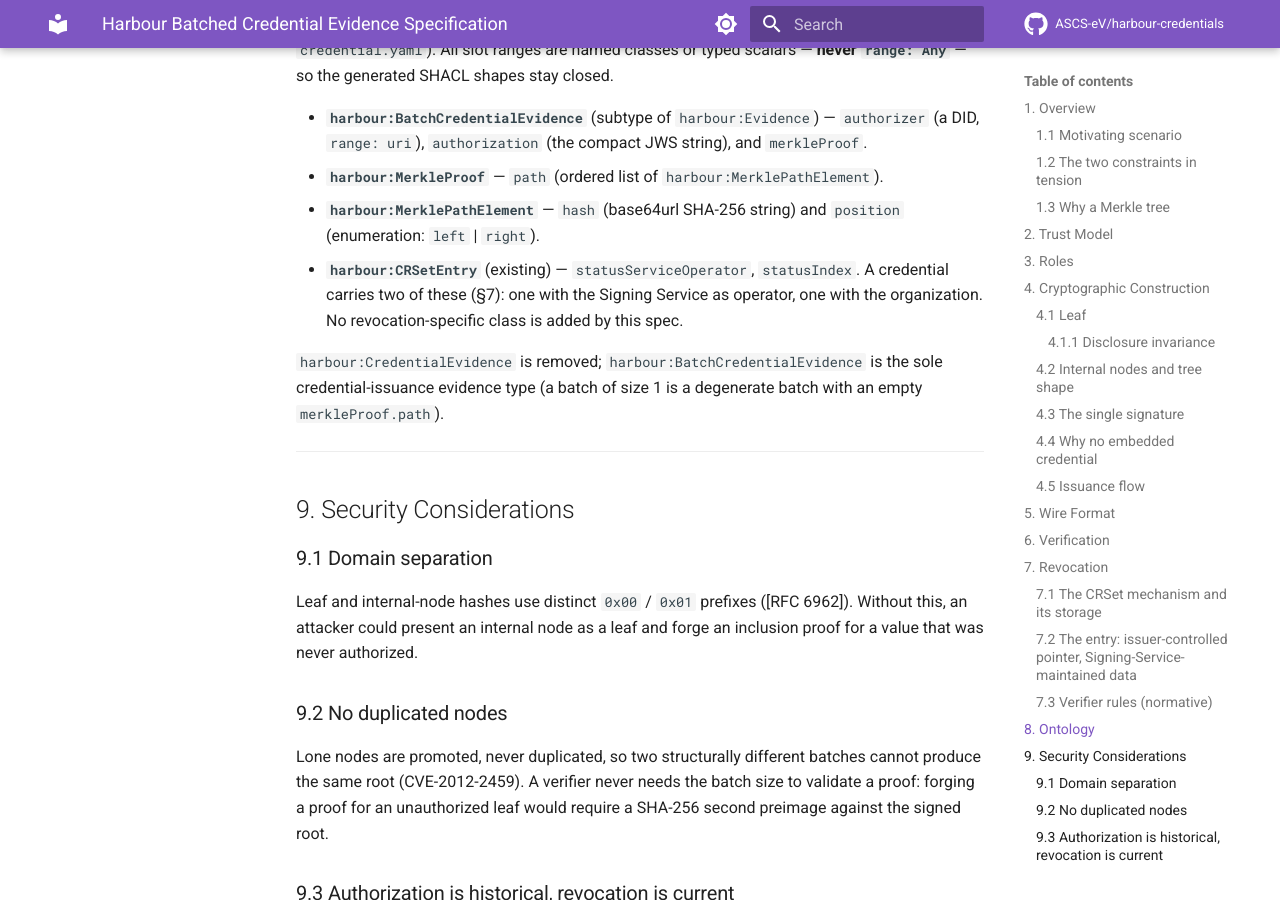
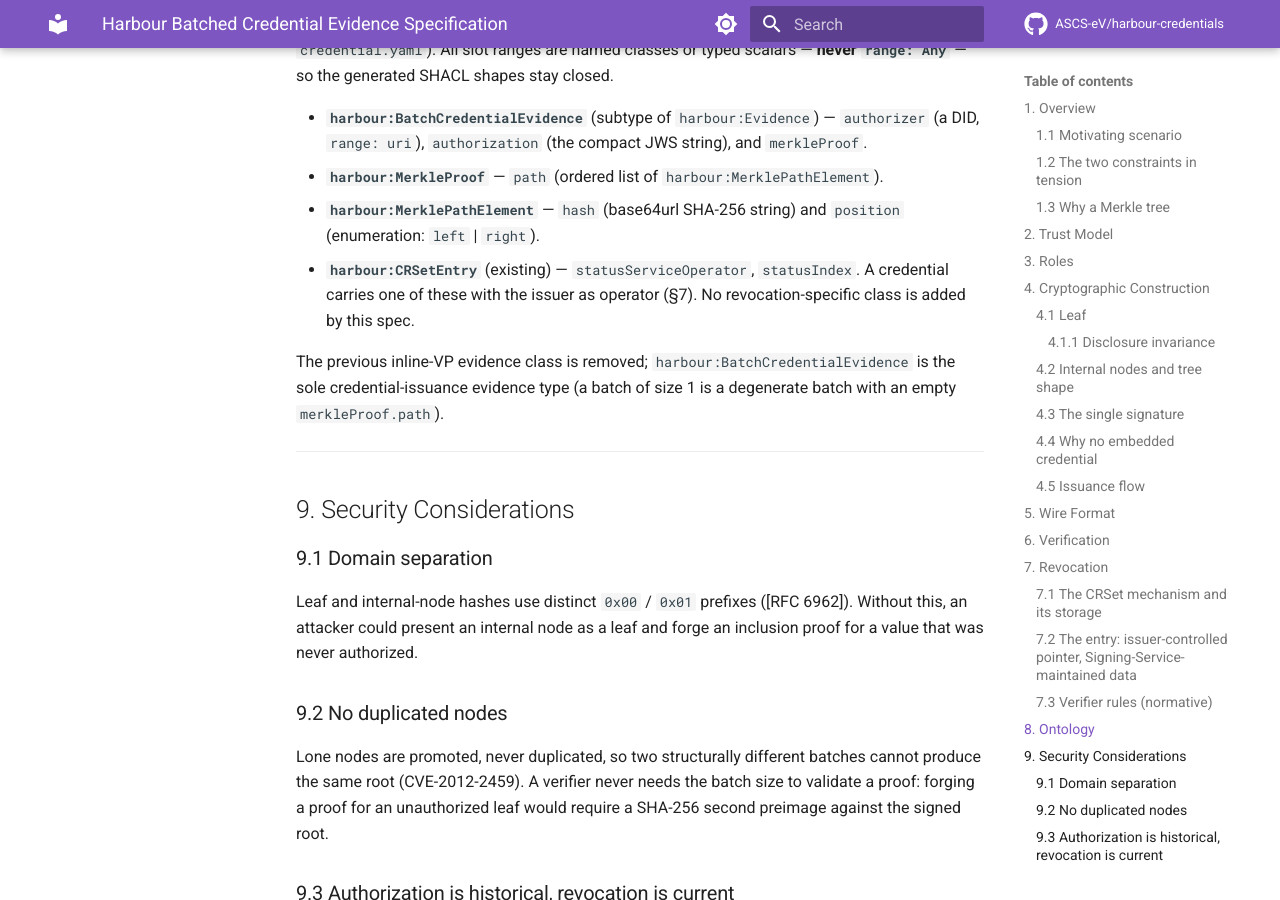
Before and after one commit to reachhaven/harbour-credentials, an MkDocs documentation site: the page built from docs/specs/batched-credential-evidence.md, in a window 1280 px wide and 900 px high, scrolled down 9645 px. Built offline with MkDocs 1.6.1 and Material for MkDocs 9.7.7, drawn with Linux system fonts in a browser that asks for light colours; comment, search, counter and statistics services are not loaded.

Commit message:
ci: guard against stale evidence-class references; fix interop yarn probe
- New `make lint` step greps docs/, examples/, linkml/ and the root
  instruction files for removed evidence-class IRIs and fails on any
  hit. Scoped to documentation and schema (library code deliberately
  keeps historical aliases in DELEGATED_EVIDENCE_TYPES). On its first
  run it caught two live bugs: a wrong wire IRI
  (harbour:DelegatedSignatureEvidence instead of
  harbour:SignatureEvidence) in the delegated-signing guide's receipt
  example, and a leftover dual-entry revocation statement in spec §8 —
  both fixed here.
- tests/interop: the suite probed only for a bare `yarn` executable and
  silently skipped all 13 tests on corepack-only machines (the repo
  itself mandates `corepack yarn`). The probe now falls back to
  `corepack yarn`, so the cross-runtime tests actually run.

Signed-off-by: felix hoops <9974641+flhps@users.noreply.github.com>

```diff
--- a/docs/specs/batched-credential-evidence.md
+++ b/docs/specs/batched-credential-evidence.md
@@ -428,12 +428,13 @@
 - **`harbour:MerklePathElement`** — `hash` (base64url SHA-256 string) and
   `position` (enumeration: `left` | `right`).
 - **`harbour:CRSetEntry`** (existing) — `statusServiceOperator`, `statusIndex`.
-  A credential carries two of these (§7): one with the Signing Service as operator,
-  one with the organization. No revocation-specific class is added by this spec.
+  A credential carries one of these with the issuer as operator (§7). No
+  revocation-specific class is added by this spec.
 
-`harbour:CredentialEvidence` is removed; `harbour:BatchCredentialEvidence` is the
-sole credential-issuance evidence type (a batch of size 1 is a degenerate batch
-with an empty `merkleProof.path`).
+The previous inline-VP evidence class is removed;
+`harbour:BatchCredentialEvidence` is the sole credential-issuance evidence
+type (a batch of size 1 is a degenerate batch with an empty
+`merkleProof.path`).
 
 ---
 
```
Also changed, not shown: docs/guide/delegated-signing.md (+1 -1 lines), 2 other files.
